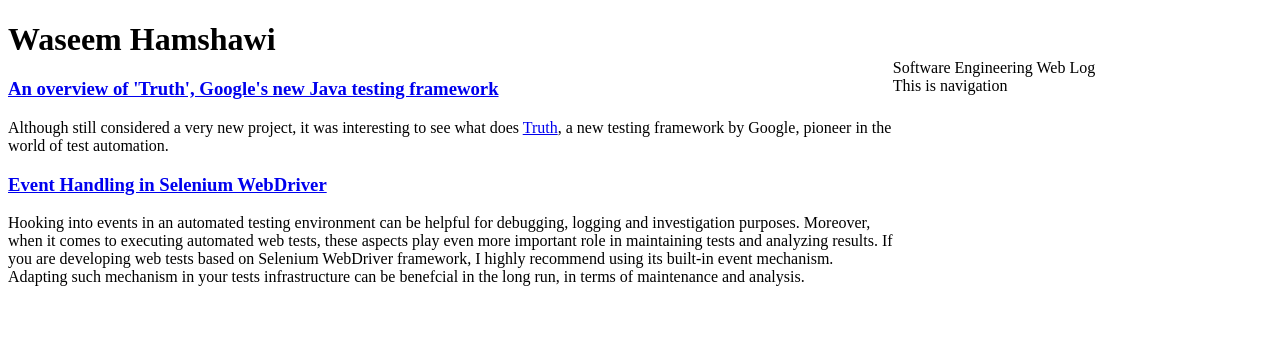
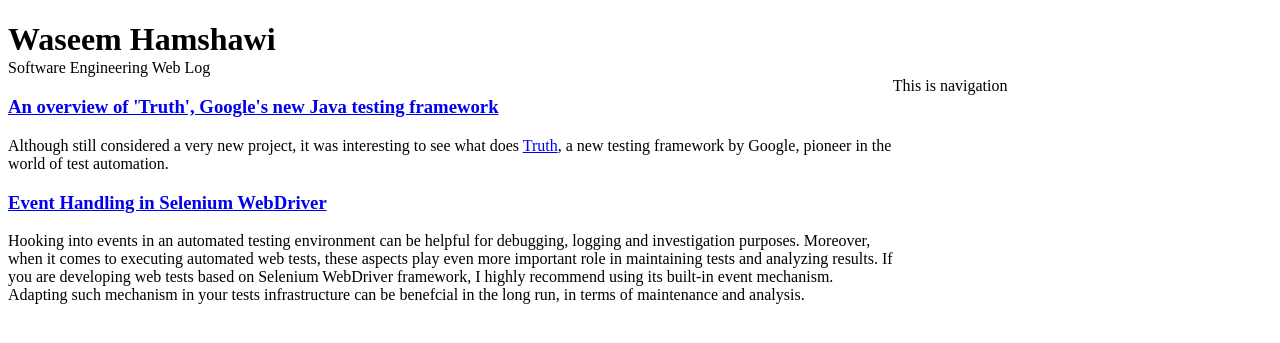
Before and after one commit to waseemh/waseemh.github.io, a Jekyll site: the page built from index.html, in a window 1280 px wide. Shown: the top 343 px of the page. Built offline with Jekyll 4.4.1, drawn with Linux system fonts in a browser that asks for light colours.

Commit message:
Update default.html

```diff
--- a/_layouts/default.html
+++ b/_layouts/default.html
@@ -13,14 +13,15 @@
 h1#title {margin-bottom: 1px;}
 span#title {margin-bottom: 3px;}
 .contents { float: left; width: 70%; }
-.nav { margin-left: 30%; }
+.nav { margin-left: 30%; padding-left: 10px; }
 </style>
 </head>
 
 <body>
+  <div class="header">
 <h1 id="title">{{site.name}}</h1>
 <span id="title">{{site.description}}</span>
-
+  </div>
 <div class="contents">
 
 {{ content }}
```
